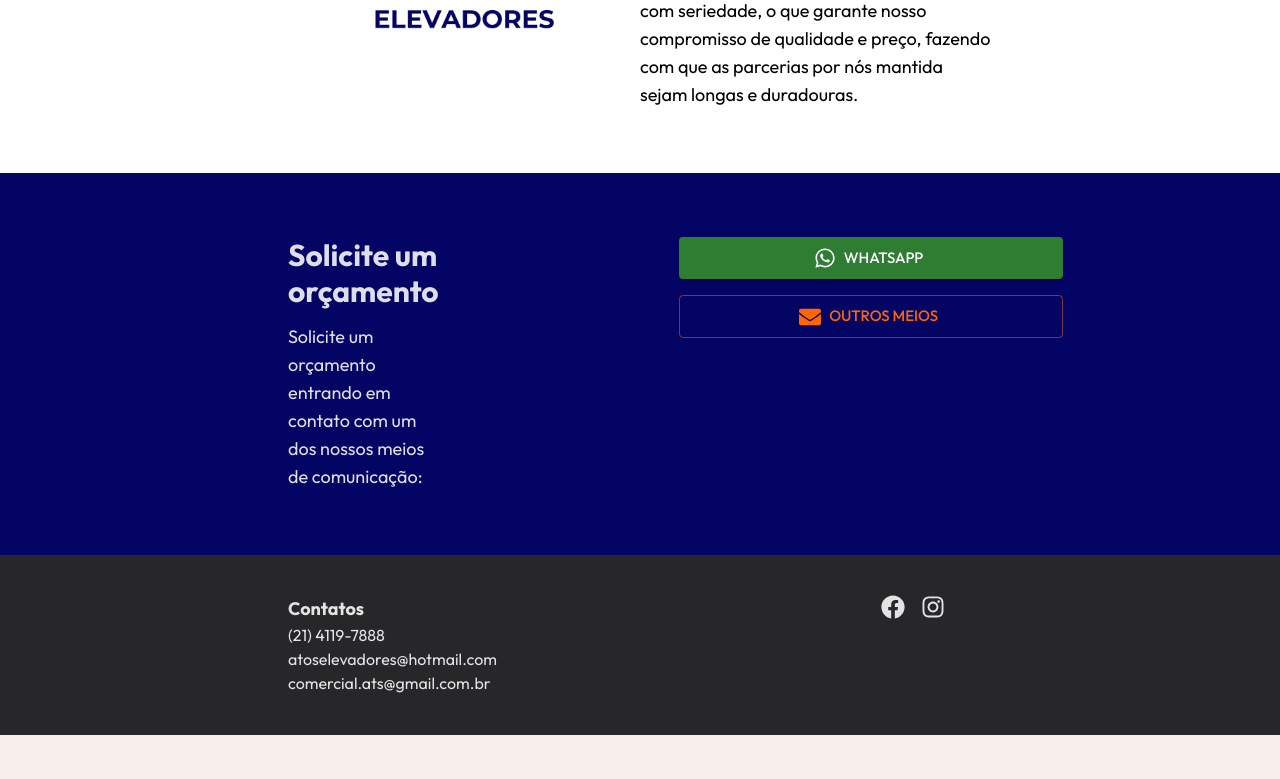
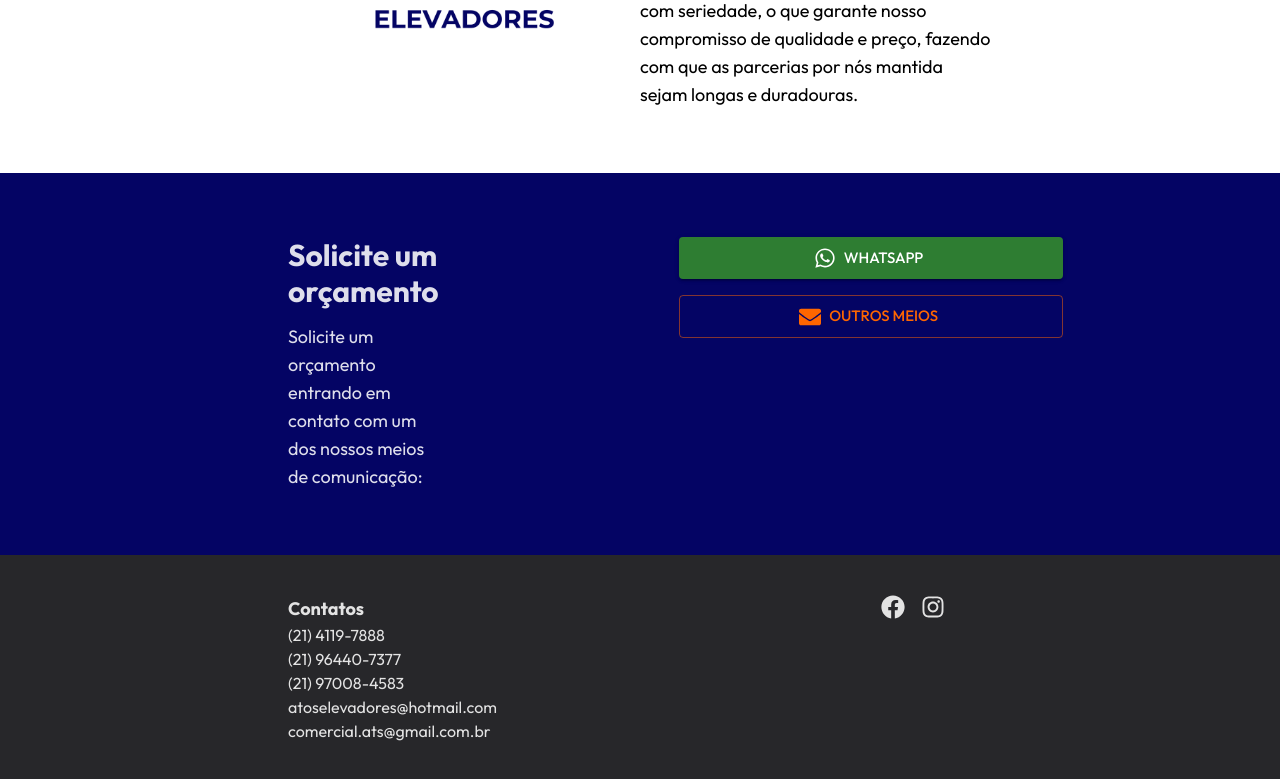
Before and after one commit to willianac/atos, a React (Vite) app: page / in a window 1280 px wide. Shown: the part 2430-3209 px from the top of the page. Before the commit the page ends 3165 px from the top, so only its background shows below. Built offline with nearby package versions, Linux system fonts and the light colour scheme.

Commit message:
feat: added more contact numbers on footer

```diff
--- a/src/component/Footer/Footer.tsx
+++ b/src/component/Footer/Footer.tsx
@@ -8,6 +8,8 @@ function Footer() {
 				<div className="flex flex-col">
 					<span className="font-bold text-lg">Contatos</span>
 					<span>(21) 4119-7888</span>
+					<span>(21) 96440-7377</span>
+					<span>(21) 97008-4583</span>
 					<span>atoselevadores@hotmail.com</span>
 					<span>comercial.ats@gmail.com.br</span>
 				</div>
```
